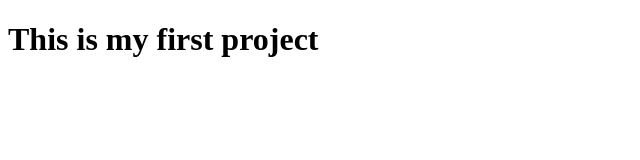
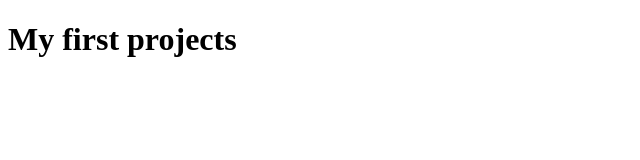
Before and after one commit to NataliyaHr/my-first-project, a plain HTML site: page index.html in a window 1280 px wide. Shown: the whole page, without its empty margins (0-640 px from the left). Drawn offline with Linux system fonts and the light colour scheme.

Commit message:
add index file

```diff
--- a/index.html
+++ b/index.html
@@ -3,12 +3,12 @@
 
 <head>
     <meta charset="UTF-8">
-    <meta name="viewport" content="width=device-width, initial-scale=1.0">
+    <meta name="viewport" content="width=, initial-scale=1.0">
     <title>Document</title>
 </head>
 
 <body>
-    <h1>This is my first project</h1>
+    <h1>My first projects</h1>
 </body>
 
 </html>
```
